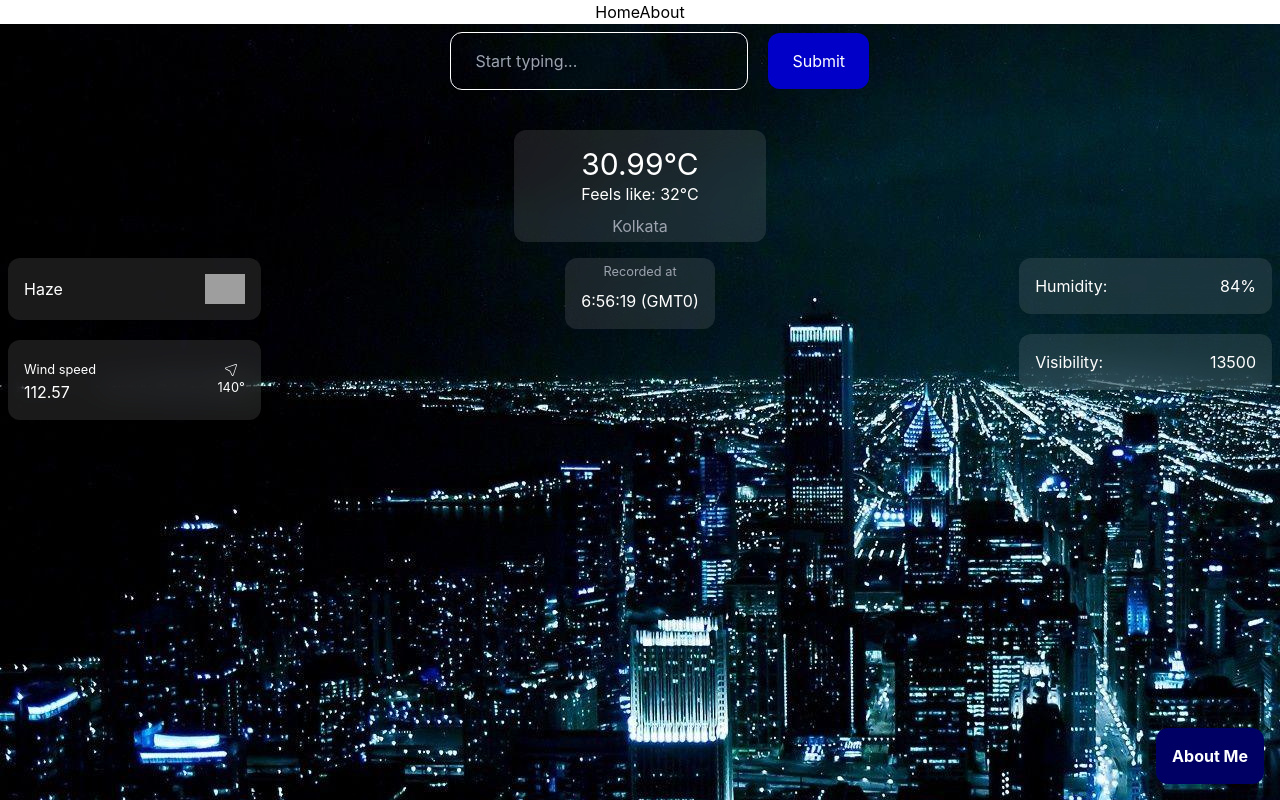
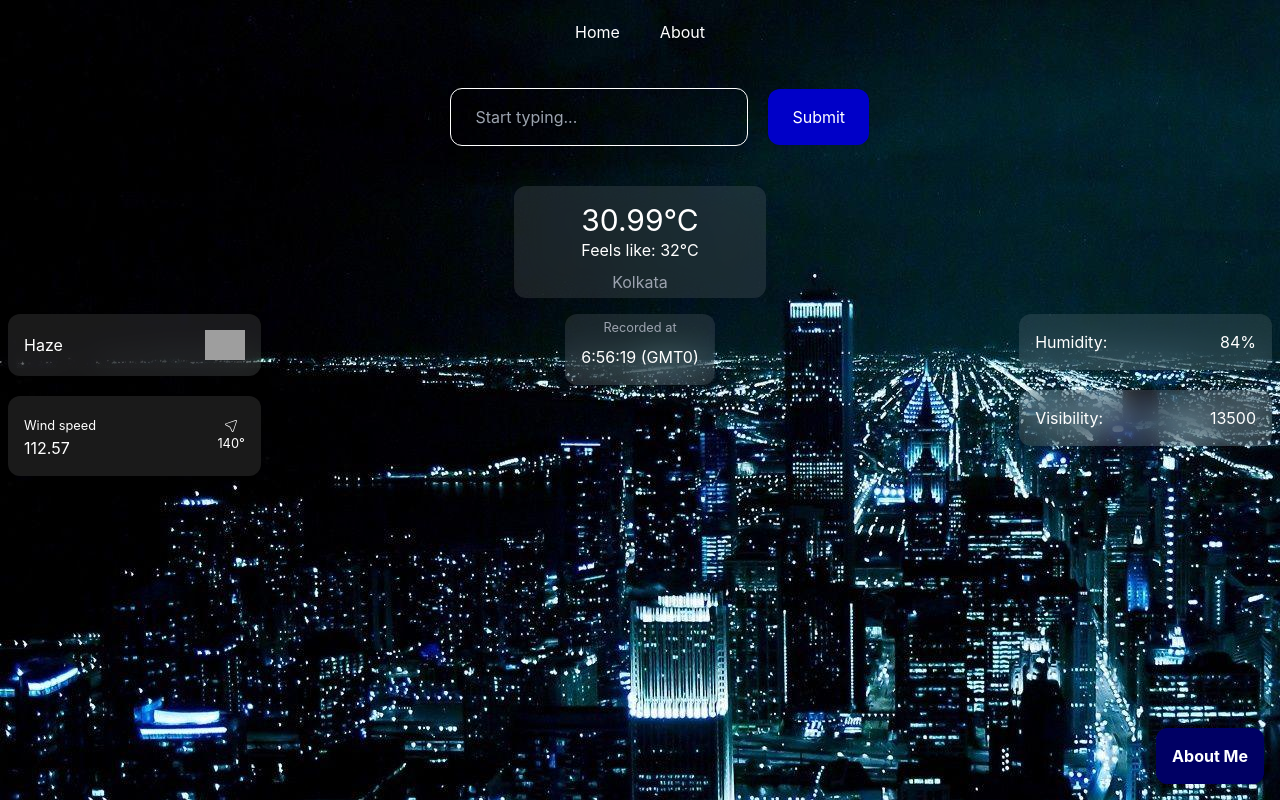
Before and after one commit to binayakbishnu/clinigo-task-binayak, a React (Create React App) app: page / in a window 1280 px wide. Built offline with nearby package versions, Linux system fonts and the light colour scheme; grey boxes are pictures that could not be loaded.

Commit message:
feat: navbar style with background image

```diff
--- a/src/Components/Navbar.jsx
+++ b/src/Components/Navbar.jsx
@@ -3,10 +3,10 @@ import { Link } from 'react-router-dom'
 
 function Navbar() {
     return (
-        <div>
-            <Link to="/">Home</Link>
-            <Link to="/about">About</Link>
-        </div>
+        <div className = {`py-5 flex flex-row items-center justify-center gap-10 text-white mb-4`}>
+                <Link to="/" className={`hover:underline`}>Home</Link>
+                <Link to="/about" className={`hover:underline`}>About</Link>
+        </div >
     )
 }
 
--- a/src/Pages/Home/Dashboard.jsx
+++ b/src/Pages/Home/Dashboard.jsx
@@ -1,7 +1,6 @@
 import React, { useEffect, useState } from 'react'
 import { Link } from 'react-router-dom'
 
-import cityBackground from '../../assets/city-bg.jpg'
 import { CiLocationArrow1 } from 'react-icons/ci'
 
 import axios from 'axios';
@@ -67,7 +66,7 @@ function Dashboard() {
         // "Kazan",
     ]
 
-    const descriptions = [
+    /* const descriptions = [
         "clear sky",
         "few clouds",
         "scattered clouds",
@@ -88,7 +87,7 @@ function Dashboard() {
         "heavy thunderstorm",
         "showers",
         "snow showers",
-    ]
+    ] */
 
     const submitCity = async (e) => {
         e.preventDefault();
@@ -146,7 +145,6 @@ function Dashboard() {
                 setError(true);
                 setErrorMessage(`Please check the city name (you entered "${city}")`);
                 // console.warn(`Error: ${err.message}`);
-                setError(err.message);
             }).finally(() => {
                 // console.log(`axios successfully completed`);
             });
@@ -223,11 +221,7 @@ function Dashboard() {
     }, [receivedOutput]);
 
     return (
-        <div className='flex-1 p-2 bg-[rgba(0,0,25,1.0)] text-white relative'
-            style={{
-                backgroundImage: `url('${cityBackground}')`,
-                height: `400px`
-            }}>
+        <div className='flex-1 p-2 text-white relative'>
             <div className='mainContent flex flex-col items-stretch justify-start h-full'>
                 <div className={`inputDiv`}>
                     <form ref={formInput} action="/sendCityName" onSubmit={submitCity} className={`lg:w-[30%] m-auto flex flex-row gap-5 justify-between items-center`}>
--- a/src/Wrapper.jsx
+++ b/src/Wrapper.jsx
@@ -1,13 +1,27 @@
 import React from 'react'
 import Navbar from './Components/Navbar'
-import { Outlet } from 'react-router-dom'
+import { Link, Outlet } from 'react-router-dom'
+
+import cityBackground from './assets/city-bg.jpg'
 
 function Wrapper() {
     return (
-        <div className='flex flex-col justify-start items-stretch h-[100vh]'>
+        <div className='flex flex-col justify-start items-stretch h-[100vh] relative'
+            style={{
+                backgroundImage: `url('${cityBackground}')`,
+                // height: `400px`
+            }}
+        >
             <Navbar />
 
             <Outlet />
+
+            <div className='absolute right-4 bottom-4'>
+                <Link
+                    to="/aboutme"
+                    className='bg-[rgba(0,0,100,1.0)] p-4 rounded-xl flex flex-row items-center justify-center cursor-pointer text-white font-bold'
+                >About Me</Link>
+            </div>
         </div>
     )
 }
```
Also changed, not shown: src/assets/nav-bar-bg.jpeg (added).
